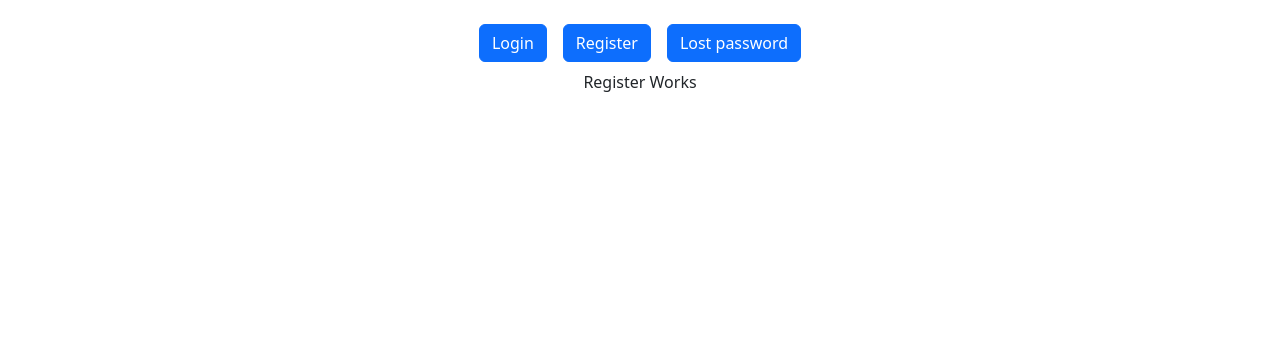
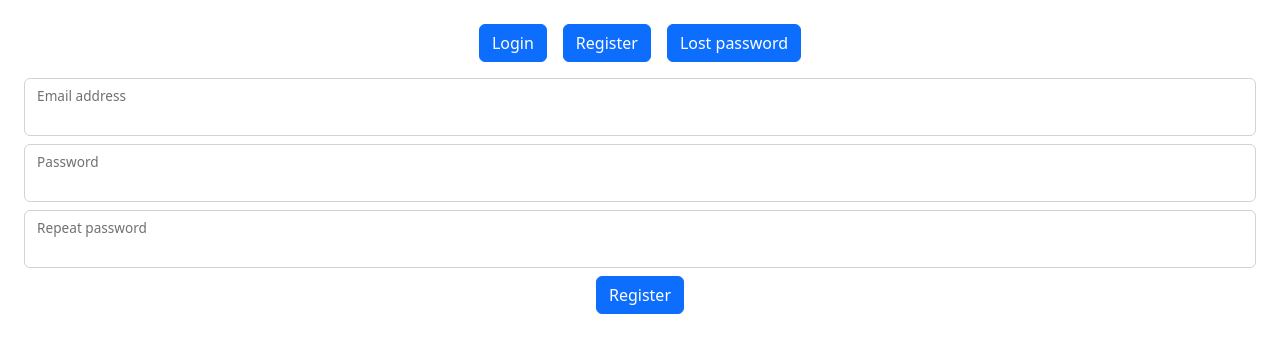
Before and after one commit to MarcoMadeddu/react-workshop-router-hookform, a React (Create React App) app: page /register in a window 1280 px wide. Shown: the top 352 px of the page. Built offline with nearby package versions, Linux system fonts and the light colour scheme.

Commit message:
Updated 3 componets BEFORE create new login template

```diff
--- a/src/features/Login.tsx
+++ b/src/features/Login.tsx
@@ -1,7 +1,19 @@
+
 export function Login(){
-    const onSubmit = () => {'null'}
+
+    interface LoginForm{
+        email: string;
+        password: string;
+    }
+    const onSubmit = (e:React.FormEvent<HTMLFormElement>) => {
+        e.preventDefault();
+        const formData = new FormData(e.currentTarget);
+        const email = formData.get('email');
+        const password = formData.get('password');
+        console.log(email,password)
+    }
     return (
-        <form noValidate onSubmit= {() =>{onSubmit()}}>
+        <form noValidate onSubmit= {onSubmit}>
             <div className="form-floating m-2">
                 <input
                     type="text"
--- a/src/features/LostPassword.tsx
+++ b/src/features/LostPassword.tsx
@@ -1,3 +1,22 @@
 export function LosPassword(){
-    return <p>Lost Password Works</p>
+    const onSubmit = (e: React.FormEvent<HTMLFormElement>) => {
+        e.preventDefault();
+        const formData = new FormData(e.currentTarget);
+        const email = formData.get('email');
+        console.log(email);
+    }
+    return (
+        <form noValidate onSubmit={onSubmit}>
+            <div className="form-floating m-2">
+                <input
+                type="email"
+                id="email-ctrl"
+                name="email"
+                className="form-control"
+                />
+                <label htmlFor="email-ctrl">Email Address</label>
+            </div>
+            <button className="btn btn-primary">Reset Password</button>
+        </form>
+    )
 }
--- a/src/features/Register.tsx
+++ b/src/features/Register.tsx
@@ -1,3 +1,41 @@
-export function Register(){
-    return <p>Register Works</p>
-}
+export function Register() {
+    const onSubmit = (e: React.FormEvent<HTMLFormElement>) => {
+      e.preventDefault();
+      const formData = new FormData(e.currentTarget);
+      const email = formData.get('email');
+      const password = formData.get('password');
+      const password2 = formData.get('password-repeat');
+      console.log(email, password, password2);
+    }
+
+    return <form noValidate onSubmit={onSubmit}>
+      <div className="form-floating m-2">
+        <input
+          id="email-ctrl"
+          type="email"
+          name="email"
+          className="form-control"
+        />
+        <label htmlFor="email-ctrl">Email address</label>
+      </div>
+      <div className="form-floating m-2">
+        <input
+          id="password-ctrl"
+          type="password"
+          name="password"
+          className="form-control"
+        />
+        <label htmlFor="password-ctrl">Password</label>
+      </div>
+      <div className="form-floating m-2">
+        <input
+          id="password-repeat-ctrl"
+          type="password"
+          name="password-repeat"
+          className="form-control"
+        />
+        <label htmlFor="password-repeat-ctrl">Repeat password</label>
+      </div>
+      <button className="btn btn-primary">Register</button>
+    </form>
+  }
--- a/src/index.tsx
+++ b/src/index.tsx
@@ -33,8 +33,7 @@ const router = createBrowserRouter([
     ]
   }
 ]);
-
-ReactDOM.createRoot(document.getElementById('root') as HTMLElement).render(
+root.render(
   <React.StrictMode>
    <RouterProvider router={router} />
   </React.StrictMode>
```
